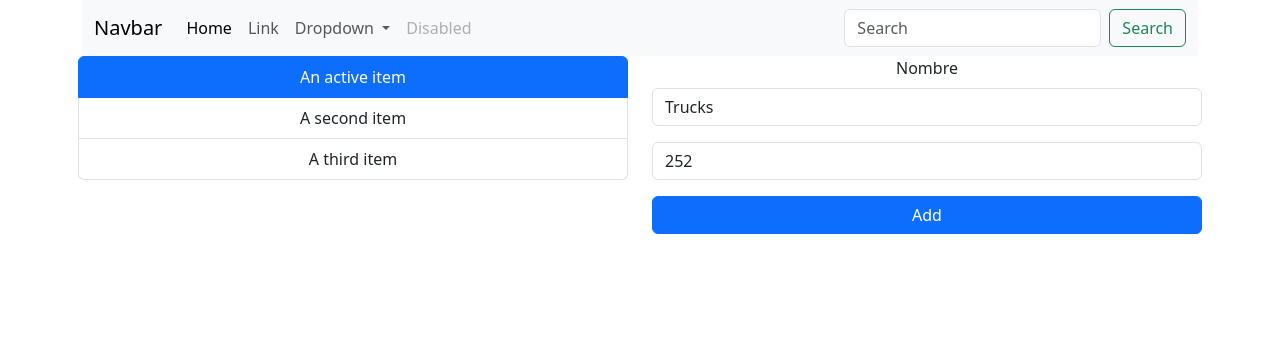
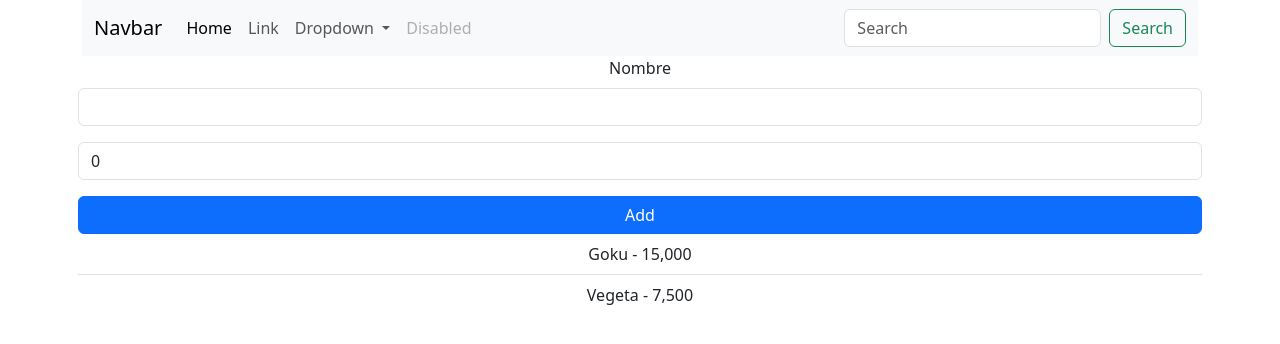
Before and after one commit to EmilioC/angular-basicos, an Angular app: page / in a window 1280 px wide. Shown: the top 344 px of the page. Built offline with nearby package versions, Linux system fonts and the light colour scheme.

Commit message:
Update the method agregar( ){   if (this.nuevo.nombre.trim().length === 0){ return; }
  console.log( this.nuevo )

  this.personajes.push (this.nuevo)
  this.nuevo = {
    nombre: '',
    poder: 0
    }
  }

```diff
--- a/src/app/dbz/main-page/main-page.component.html
+++ b/src/app/dbz/main-page/main-page.component.html
@@ -1,13 +1,6 @@
 
   <div class="container text-center p-2">
-    <div class="row">
-      <div class="col">
-        <ul class="list-group">
-            <li class="list-group-item active" aria-current="true">An active item</li>
-            <li class="list-group-item">A second item</li>
-            <li class="list-group-item">A third item</li>
-          </ul>
-      </div>
+
       <div class="col">
         <form (ngSubmit)="agregar()">
             <div class="mb-3">
@@ -19,9 +12,6 @@
                         name="nombre"
                         [(ngModel)]="nuevo.nombre"
                         />
-<!--                         [value]= "nuevo.nombre"
-                        (input)="cambiarNombre( $event )" -->
-
             </div>
             <div class="mb-3">
                 <input type="email"
@@ -35,5 +25,11 @@
             <button type="submit" class="btn btn-primary w-100">Add</button>
           </form>
       </div>
+      <div class="col">
+        <ul class="list-group list-group-flush">
+            <li *ngFor="let personaje of personajes"
+            aria-current="true" class="list-group-item">
+            {{ personaje.nombre }} - {{ personaje.poder | number}}</li>
+          </ul>
+      </div>
     </div>
-  </div>
--- a/src/app/dbz/main-page/main-page.component.ts
+++ b/src/app/dbz/main-page/main-page.component.ts
@@ -13,17 +13,29 @@ interface Personaje {
 })
 export class MainPageComponent {
 
+  personajes: Personaje [] = [
+    {
+      nombre: 'Goku',
+      poder: 15000
+    },
+    {  nombre: 'Vegeta',
+      poder: 7500}
+  ]
+
   nuevo: Personaje = {
-    nombre: 'Trucks',
-    poder: 252
+    nombre: '',
+    poder: 0
   }
 
 agregar( ){
-  console.log(this.nuevo)
+  if (this.nuevo.nombre.trim().length === 0){ return; }
+
+  console.log( this.nuevo )
+
+  this.personajes.push (this.nuevo)
+  this.nuevo = {
+    nombre: '',
+    poder: 0
+    }
+  }
 }
-
-cambiarNombre( event: any){
-  console.log( event.target.value)
-}
-
-}
```
